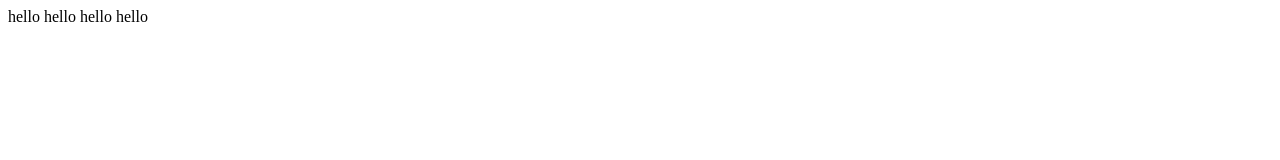
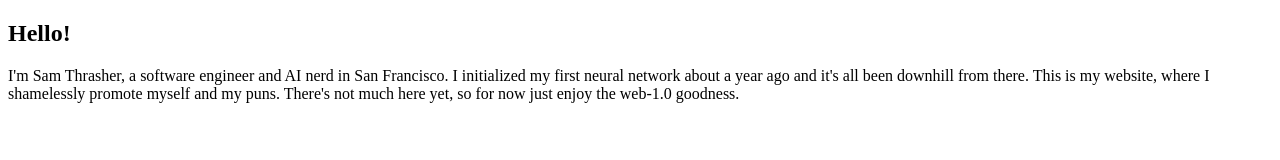
Before and after one commit to samthrasher/samthrasher.com, a plain HTML site: page index.html in a window 1280 px wide. Drawn offline with Linux system fonts and the light colour scheme.

Commit message:
add a tiny blurb

```diff
--- a/index.html
+++ b/index.html
@@ -3,12 +3,12 @@
   <head>
     <meta charset="utf-8">
     <title>samthrasher.com</title>
-
   </head>
   <body>
-    hello
-    hello
-    hello
-    hello
+    <h2>Hello!</h2>
+    <p>I'm Sam Thrasher, a software engineer and AI nerd in San Francisco.
+      I initialized my first neural network about a year ago and it's all been downhill from there.
+      This is my website, where I shamelessly promote myself and my puns.
+      There's not much here yet, so for now just enjoy the web-1.0 goodness.</p>
   </body>
 </html>
```
